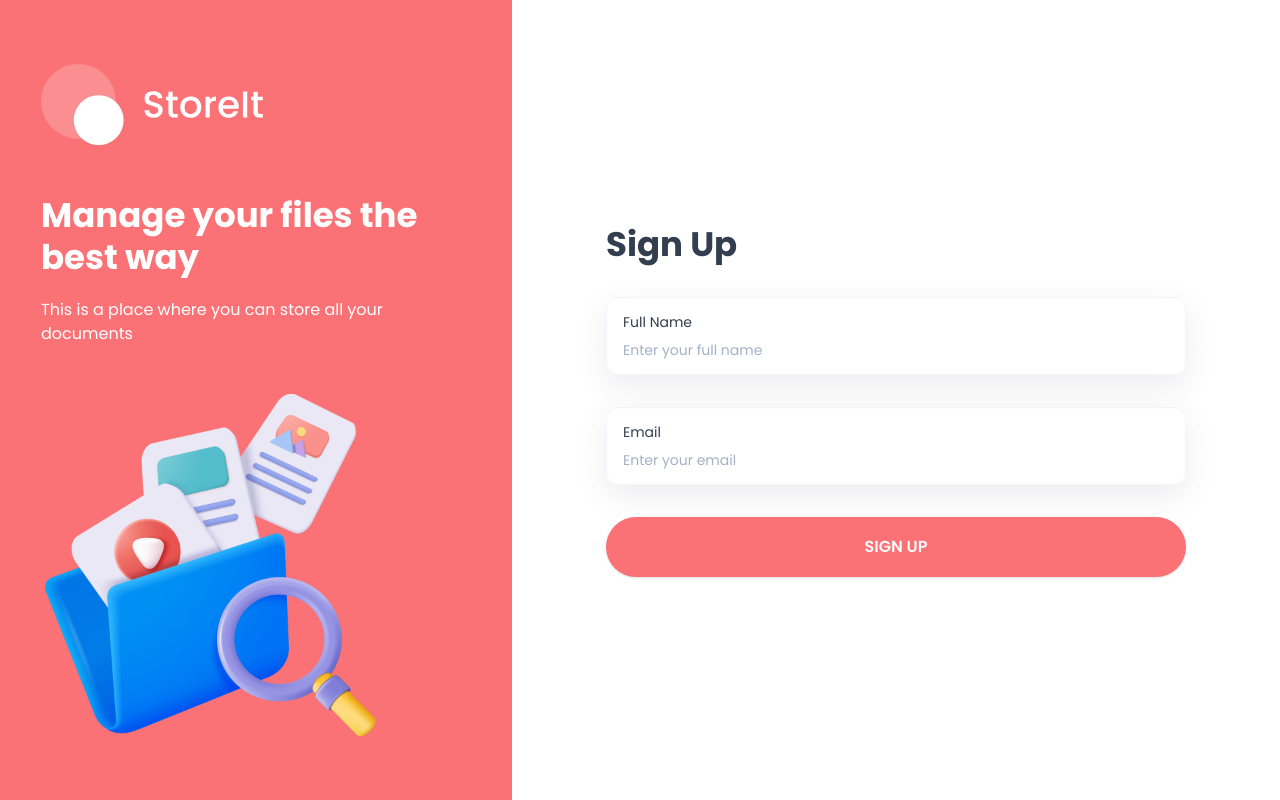
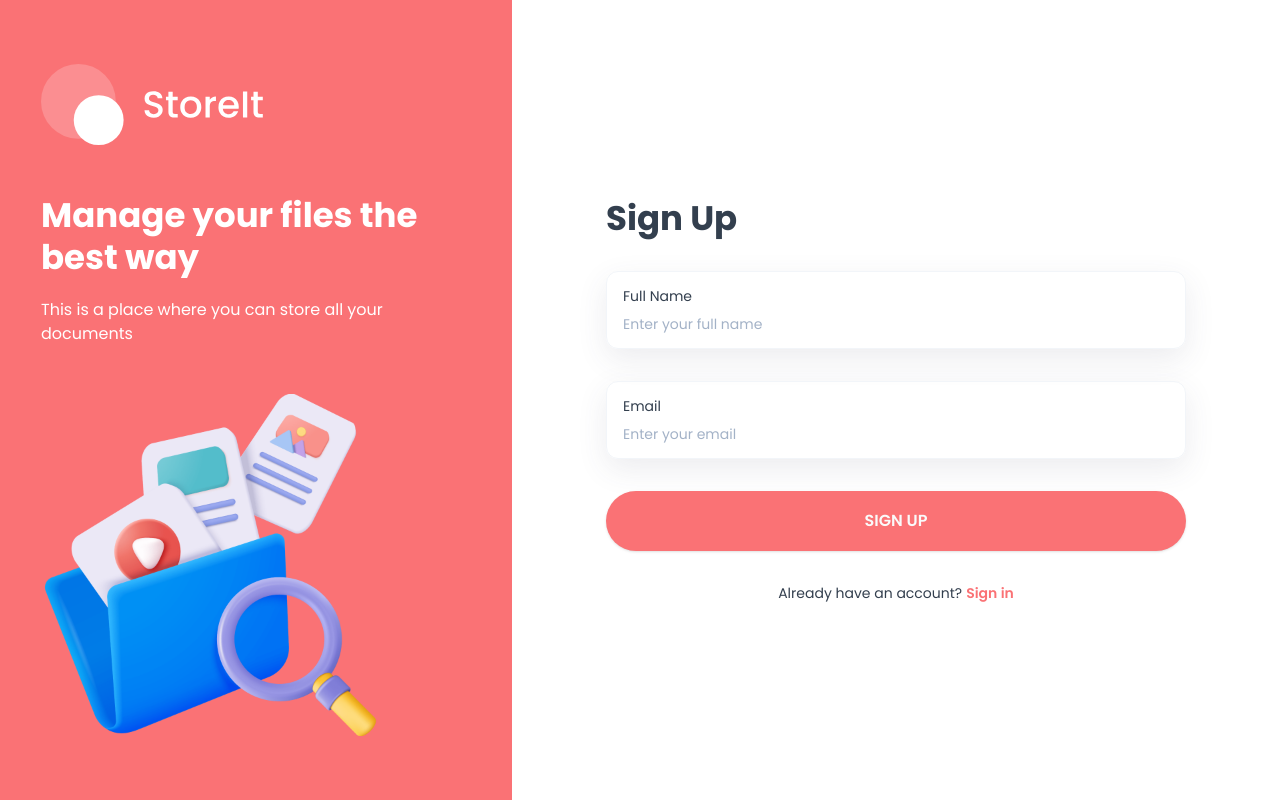
Before and after one commit to magistrkim/jsm-store, a Next.js app: page /sign-up in a window 1280 px wide. Built offline with nearby package versions, Linux system fonts and the light colour scheme.

Commit message:
Complete AuthForm UI

```diff
--- a/components/AuthForm.tsx
+++ b/components/AuthForm.tsx
@@ -13,6 +13,9 @@ import {
   FormMessage,
 } from "@/components/ui/form";
 import { Input } from "@/components/ui/input";
+import { useState } from "react";
+import Image from "next/image";
+import Link from "next/link";
 
 const formSchema = z.object({
   username: z.string().min(2).max(50),
@@ -21,6 +24,9 @@ const formSchema = z.object({
 type FormType = "sign-in" | "sign-up";
 
 const AuthForm = ({ type }: { type: FormType }) => {
+  const [isLoading, setIsLoading] = useState(false);
+  const [errorMessage, setErrorMessage] = useState("");
+
   const form = useForm<z.infer<typeof formSchema>>({
     resolver: zodResolver(formSchema),
     defaultValues: {
@@ -78,9 +84,36 @@ const AuthForm = ({ type }: { type: FormType }) => {
               </FormItem>
             )}
           />
-          <Button type="submit" className="form-submit-button">
+          <Button
+            type="submit"
+            className="form-submit-button"
+            disabled={isLoading}
+          >
             {type === "sign-in" ? "Sign In" : "Sign Up"}
+            {isLoading && (
+              <Image
+                src="/assets/icons/loader.svg"
+                alt="loader"
+                width={24}
+                height={24}
+                className="ml-2 animate-spin"
+              />
+            )}
           </Button>
+          {errorMessage && <p className="error-message">*{errorMessage}</p>}
+          <div className="body-2 flex justify-center">
+            <p className="text-light-100">
+              {type === "sign-in"
+                ? "Do not have an account?"
+                : "Already have an account?"}
+            </p>
+            <Link
+              href={type === "sign-in" ? "/sign-up" : "/sign-in"}
+              className="ml-1 font-semibold text-brand"
+            >
+              {type === "sign-in" ? "Sign up" : "Sign in"}
+            </Link>
+          </div>
         </form>
       </Form>
 
```
